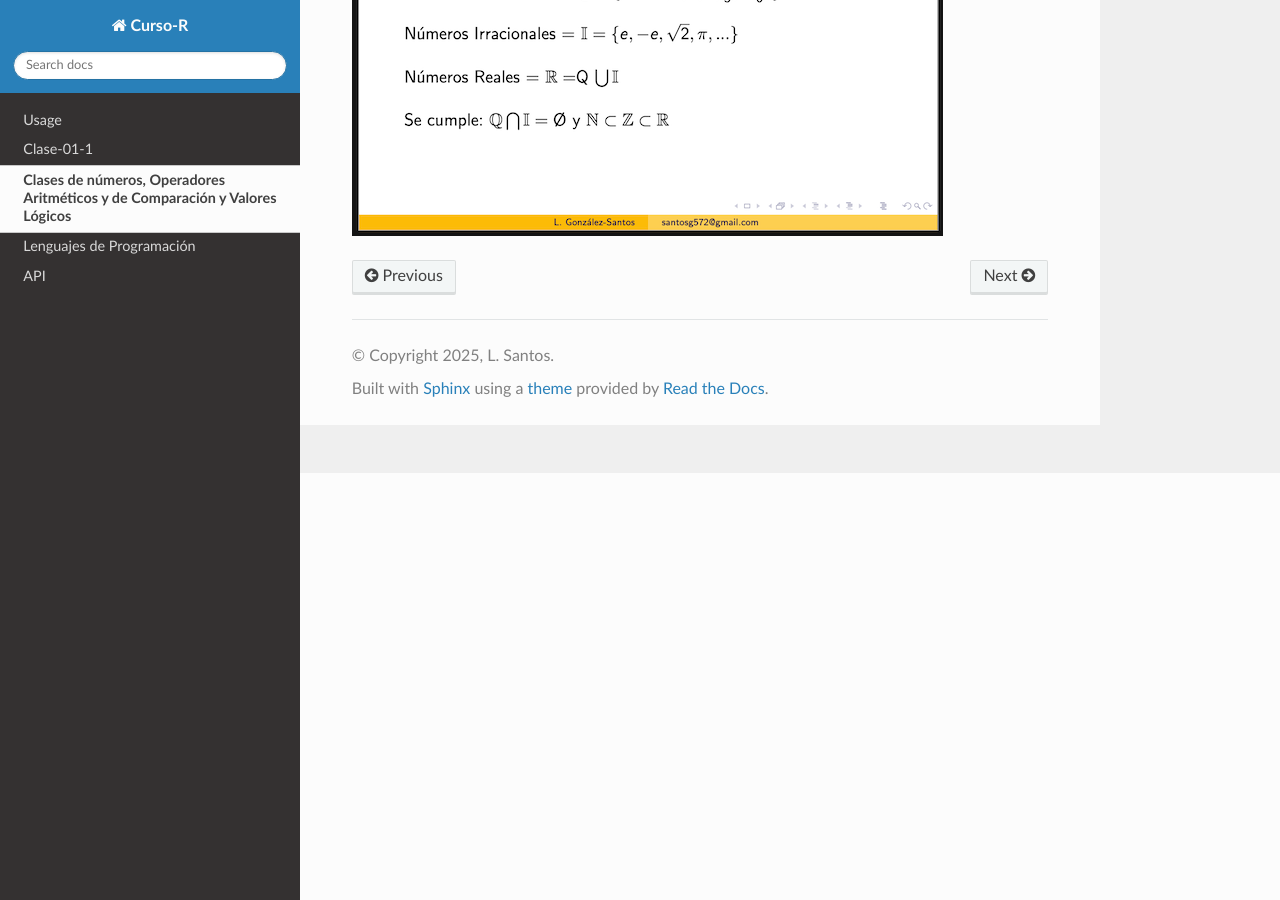
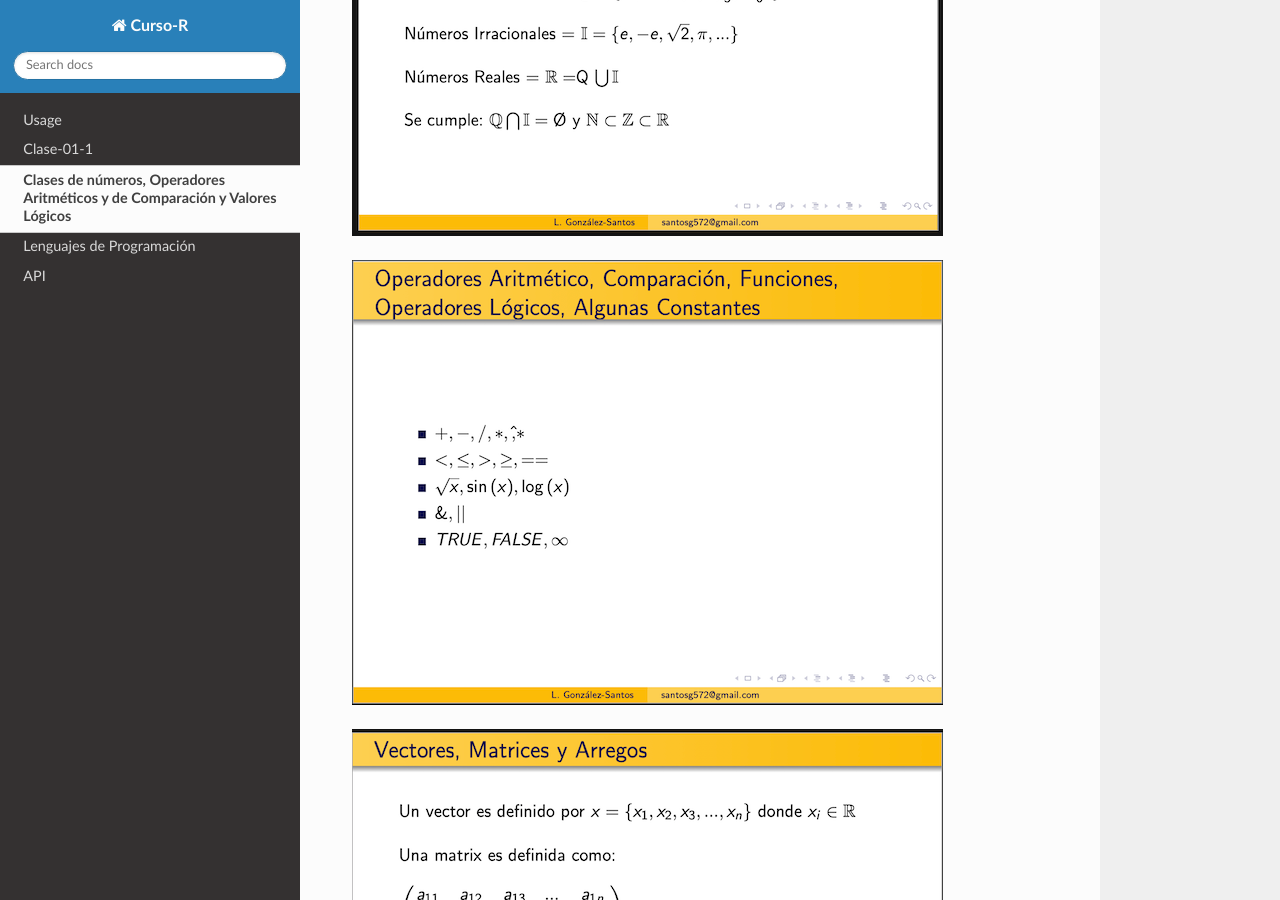
Before and after one commit to matecom57/santosg57-curso-r, a Sphinx documentation site: the page built from docs/source/Numeros_Operadores.rst, in a window 1280 px wide and 900 px high, scrolled down 427 px. Built offline with Sphinx 7.4.7 and the Read the Docs theme 3.1.0, drawn with Linux system fonts in a browser that asks for light colours.

Commit message:
Test comité

```diff
--- a/docs/source/Numeros_Operadores.rst
+++ b/docs/source/Numeros_Operadores.rst
@@ -2,3 +2,7 @@ Clases de números, Operadores Aritméticos y de Comparación y Valores Lógicos
 ============================================================================
 
 .. image:: m1.png
+
+.. image:: m2.png
+
+.. image:: m3.png
```
Also changed, not shown: docs/source/m2.png (added), docs/source/m3.png (added).
